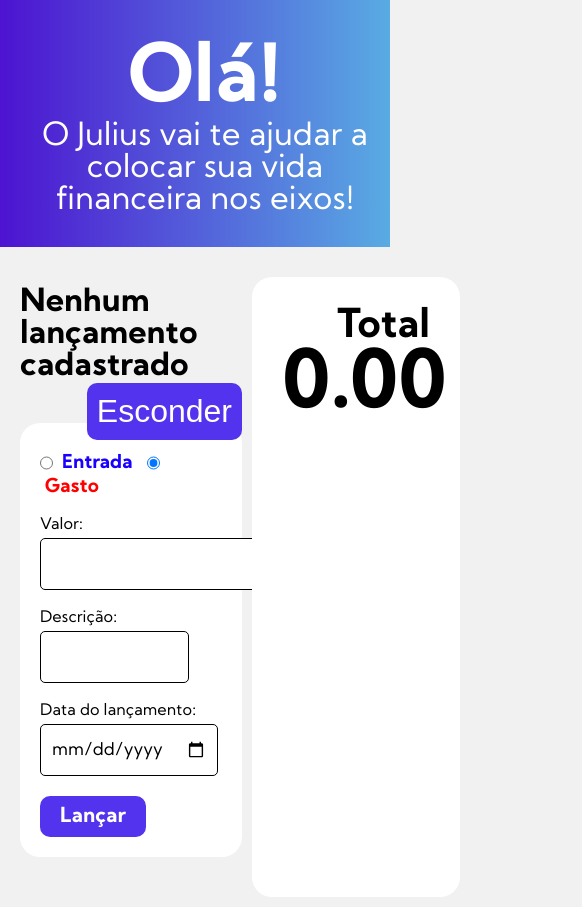
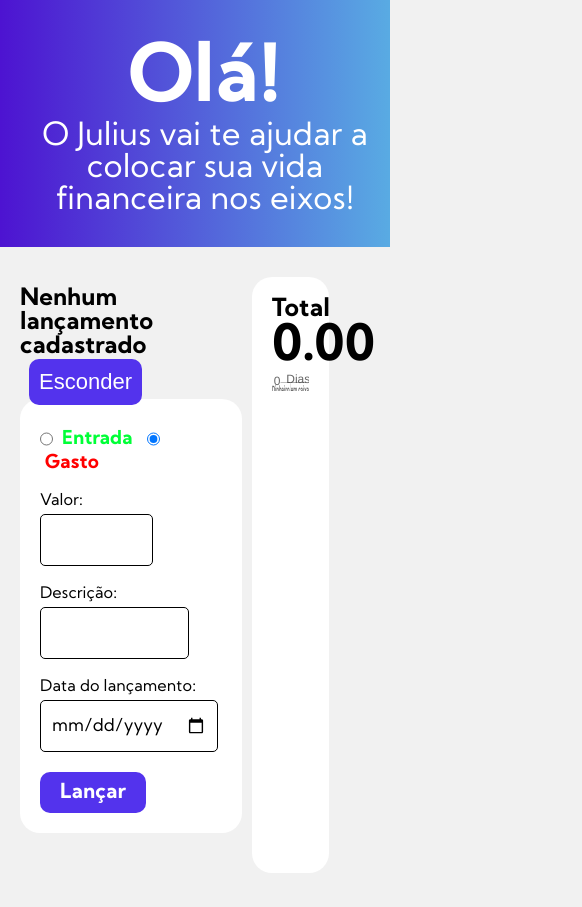
Before and after one commit to DouglasWillianBasilio/Julius, a plain HTML site: page index.html in a window 390 px wide. Both pictures are taken after a click on the button "Novo lançamento". Shown: the part 53-960 px from the top of the page, 582 px wide, since content can reach past the window. After the commit the page ends 936 px from the top, so only its background shows below. Drawn offline with nearby package versions, Linux system fonts and the light colour scheme.

Commit message:
finalizando responsividade

```diff
--- a/index.html
+++ b/index.html
@@ -5,9 +5,7 @@
     <meta http-equiv="X-UA-Compatible" content="IE=edge">
     <meta name="viewport" content="width=device-width, initial-scale=1.0">
     <link rel="stylesheet" href="style.css">
-    <!--BIBLIOTECA PARA O GRAFICO-->
-    <script src="https://cdnjs.cloudflare.com/ajax/libs/Chart.js/4.2.1/chart.min.js" integrity="sha512-v3ygConQmvH0QehvQa6gSvTE2VdBZ6wkLOlmK7Mcy2mZ0ZF9saNbbk19QeaoTHdWIEiTlWmrwAL4hS8ElnGFbA==" crossorigin="anonymous" referrerpolicy="no-referrer"></script>
-    <!--BIBLIOTECA PARA O GRAFICO-->
+    <script src="https://cdnjs.cloudflare.com/ajax/libs/Chart.js/2.9.3/Chart.min.js" integrity="sha512-s+xg36jbIujB2S2VKfpGmlC3T5V2TF3lY48DX7u2r9XzGzgPsa6wTpOQA7J9iffvdeBN0q9tKzRxVxw1JviZPg==" crossorigin="anonymous"></script>
     <title>Julius</title>
 </head>
 <body>
@@ -24,7 +22,9 @@
     <div id="container">
         <div id="esquerda">
             <span id="lancamentos">Nenhum lançamento cadastrado</span>
-            <button id="novolancamento" onclick="alternarFormulario()">Novo lançamento</button>
+            <button id="novolancamento" onclick="alternarFormulario()">
+                Novo lançamento
+            </button>
 
             <div id="formulariolancamento">
                 <form onsubmit="lancar(event)">
@@ -39,8 +39,8 @@
                     <input type="number" step="0.01" min="0" name="valor" id="valor" required>
                     <label for="descricao">Descrição: </label>
                     <input type="text" name="descricao" id="descricao" required>
-                    <label for="datalancamento">Data do lançamento: </label>
-                    <input type="date" name="datalancamento" id="datalancamento" required>
+                    <label for="dataLancamento">Data do lançamento: </label>
+                    <input type="date" name="dataLancamento" id="dataLancamento" required>
                     <button id="botaolancar">Lançar</button>
                 </form>
             </div>
@@ -54,9 +54,7 @@
             <span id="labelrenda">Total</span>
             <span id="renda">R$ 0</span>
 
-            <canvas id="graficodinheiro">
-
-            </canvas>
+            <canvas id="graficodinheiro"></canvas>
         </div>
     </div>
 
--- a/main.js
+++ b/main.js
@@ -60,7 +60,7 @@ function lancar(event) {
     let lancamento = {
         valor: parseFloat($('#valor').value) * multiplicadorValor,
         descricao: $('#descricao').value,
-        datalancamento: $('#datalancamento').value
+        dataLancamento: $('#dataLancamento').value,
     };
 
     lancamentos.push(lancamento);
@@ -71,9 +71,44 @@ function lancar(event) {
     $('#valor').focus();
 }
 
+
 function renderizarGrafico() {
+
+
     if (lancamentos){
-        const lancamentosOrdenados = lancamentos.sort((a, b) => a.dataLancamento - b.dataLancamento);
+        const lancamentosOrdenados =
+            lancamentos.sort((a, b) => new Date(a.dataLancamento) - new Date(b.dataLancamento));
+
+        let datas = [];
+        let valores = [];
+        let valorAtual = 0;
+        lancamentosOrdenados.forEach(lancamento => {
+            const data =
+                    new Date(lancamento.dataLancamento).toLocaleDateString('pt-BR', {timeZone: 'UTC'});
+                datas.push(data);
+
+            valorAtual += lancamento.valor;
+            valores.push(valorAtual);
+        });
+
+        const corCurva = valorAtual < 0 ? 'red' : 'blue';
+        const config = {
+            type: 'line',
+            data: {
+                labels: datas,
+                datasets: [{
+                    label: 'Comportamento do seu dinheiro',
+                    backgroundColor: corCurva,
+                    borderCorlor: corCurva,
+                    data: valores,
+                    fill: false
+                }]
+            },
+            options: opcoesGrafico
+        };
+
+        const contexto = $('#graficodinheiro').getContext('2d');
+        new Chart(contexto, config);
     }
 }
 
@@ -84,13 +119,18 @@ function armazenarLancamentos() {
 function limparFormulario() {
     $('#valor').value = '';
     $('#descricao').value = '';
-    $('#datalancamento').value = '';
+    $('#dataLancamento').value = '';
 }
 
 function renderizarLancamentos() {
     if(lancamentos) {
         let htmlLancamentos = '';
         let dinheiroEmCaixa = 0;
+        /**
+         * Ordena os lançamentos em ordem decrescente
+         */
+        lancamentos =
+            lancamentos.sort((a, b) => new Date(a.dataLancamento) - new Date(b.dataLancamento));
 
         for( let i = lancamentos.length - 1; i > -1; i--){
             let lancamento = lancamentos[i];
@@ -104,7 +144,12 @@ function renderizarLancamentos() {
                 minimumFractionDigits: 2
             });
 
-            let dataLancamento = new Date(lancamento.dataLancamento).toLocaleDateString();
+            let dataLancamento =
+                new Date(lancamento.dataLancamento).toLocaleDateString('pt-BR', {timeZone: 'UTC'});
+
+            /**
+             * Adicionada a chamada à função de remoção de lançamentos
+             */
 
             let html = `
                 <div class="blocolancamento">
--- a/style.css
+++ b/style.css
@@ -1,5 +1,3 @@
-@charset "UTF-8";
-
 :root {
     --cor-destaque: #5333ed;
 }
@@ -190,7 +188,7 @@ body {
 }
 
 .ganho {
-    color: #1900ff;
+    color: #00ff37;
 }
 
 #blocotipolancamento label {
@@ -214,3 +212,32 @@ body {
     border-radius: 10px;
     font-size: 130%;
 }
+
+@media screen and (max-width: 390px){
+
+    form{
+        display: block;
+    }
+    #valor{
+        width: 50%;
+    }
+
+    #lancamentos {
+        font-size: 1.5rem;
+    }
+    #novolancamento{
+        display: flex;
+        margin-right: 100px;
+        font-size: 22px;
+    }
+
+    #direita {
+    background-color: white;
+    border-radius: 20px;
+    width: 10%;
+    padding: 20px;
+    text-align: right;
+    font-family: "negrito";
+    font-size: 10px;
+    }
+}
```
